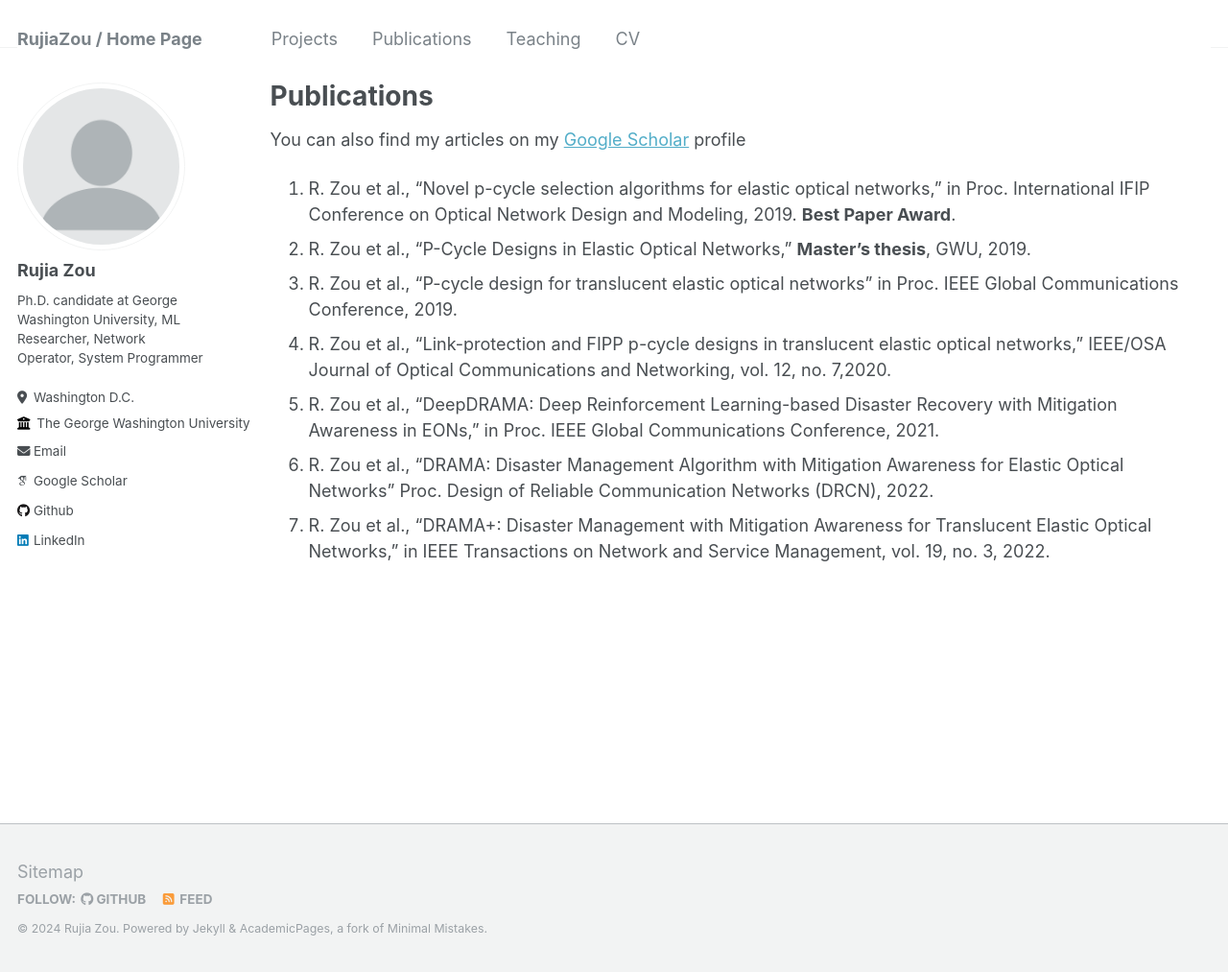
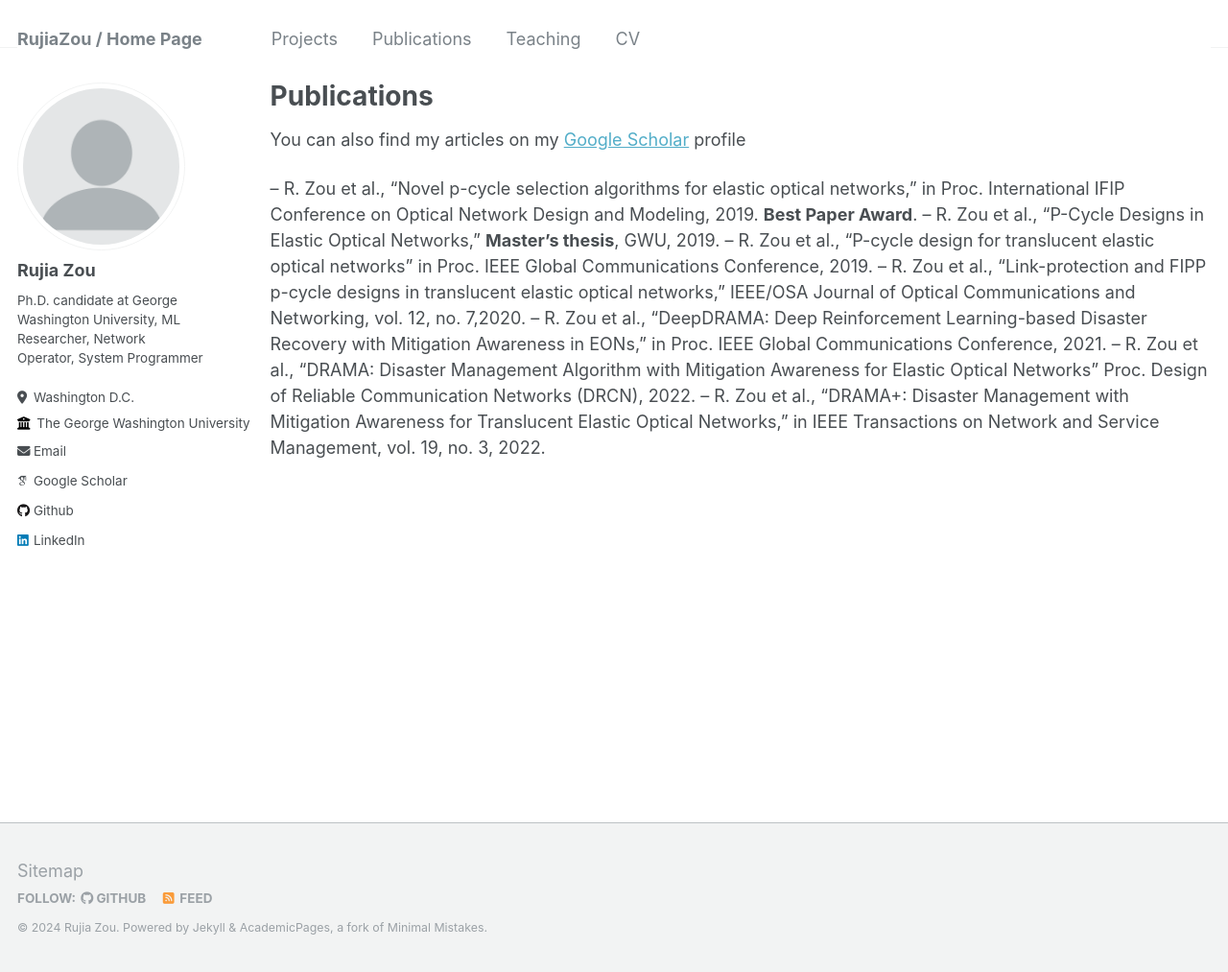
Before and after one commit to RujiaZou/RujiaZou.github.io, a Jekyll site: the page built from _pages/publications.md, in a window 1280 px wide and 1013 px high. Shown: the whole window at 96% size. Built offline with Jekyll 4.4.1, drawn with Linux system fonts in a browser that asks for light colours; some web fonts are replaced; part of the change alters nothing that is shown.

```diff
--- a/_pages/publications.md
+++ b/_pages/publications.md
@@ -7,10 +7,10 @@ author_profile: true
 
 You can also find my articles on my [Google Scholar](https://scholar.google.com/citations?hl=en&user=bGl2MU4AAAAJ) profile
 
-1. R. Zou et al., "Novel p-cycle selection algorithms for elastic optical networks," in Proc. International IFIP Conference on Optical Network Design and Modeling, 2019. **Best Paper Award**.
-2. R. Zou et al., "P-Cycle Designs in Elastic Optical Networks," **Master's thesis**, GWU, 2019.
-3. R. Zou et al., "P-cycle design for translucent elastic optical networks" in Proc. IEEE Global Communications Conference, 2019.
-4. R. Zou et al., "Link-protection and FIPP p-cycle designs in translucent elastic optical networks," IEEE/OSA Journal of Optical Communications and Networking, vol. 12, no. 7,2020.
-5. R. Zou et al., "DeepDRAMA: Deep Reinforcement Learning-based Disaster Recovery with Mitigation Awareness in EONs," in Proc. IEEE Global Communications Conference, 2021.
-6. R. Zou et al., "DRAMA: Disaster Management Algorithm with Mitigation Awareness for Elastic Optical Networks" Proc. Design of Reliable Communication Networks (DRCN), 2022.
-7. R. Zou et al., "DRAMA+: Disaster Management with Mitigation Awareness for Translucent Elastic Optical Networks," in IEEE Transactions on Network and Service Management, vol. 19, no. 3, 2022.
+-- R. Zou et al., "Novel p-cycle selection algorithms for elastic optical networks," in Proc. International IFIP Conference on Optical Network Design and Modeling, 2019. **Best Paper Award**.
+-- R. Zou et al., "P-Cycle Designs in Elastic Optical Networks," **Master's thesis**, GWU, 2019.
+-- R. Zou et al., "P-cycle design for translucent elastic optical networks" in Proc. IEEE Global Communications Conference, 2019.
+-- R. Zou et al., "Link-protection and FIPP p-cycle designs in translucent elastic optical networks," IEEE/OSA Journal of Optical Communications and Networking, vol. 12, no. 7,2020.
+-- R. Zou et al., "DeepDRAMA: Deep Reinforcement Learning-based Disaster Recovery with Mitigation Awareness in EONs," in Proc. IEEE Global Communications Conference, 2021.
+-- R. Zou et al., "DRAMA: Disaster Management Algorithm with Mitigation Awareness for Elastic Optical Networks" Proc. Design of Reliable Communication Networks (DRCN), 2022.
+-- R. Zou et al., "DRAMA+: Disaster Management with Mitigation Awareness for Translucent Elastic Optical Networks," in IEEE Transactions on Network and Service Management, vol. 19, no. 3, 2022.
```
